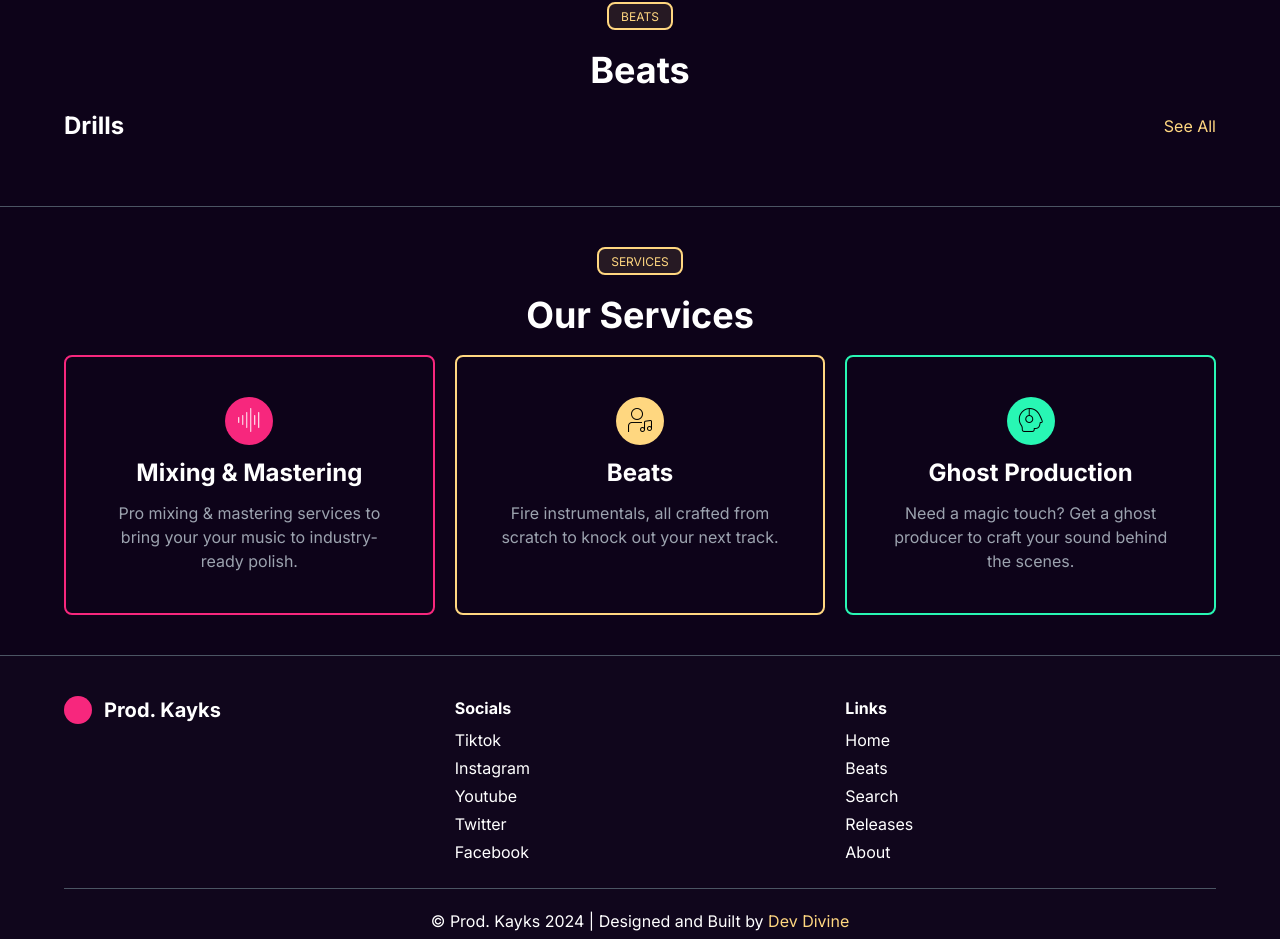
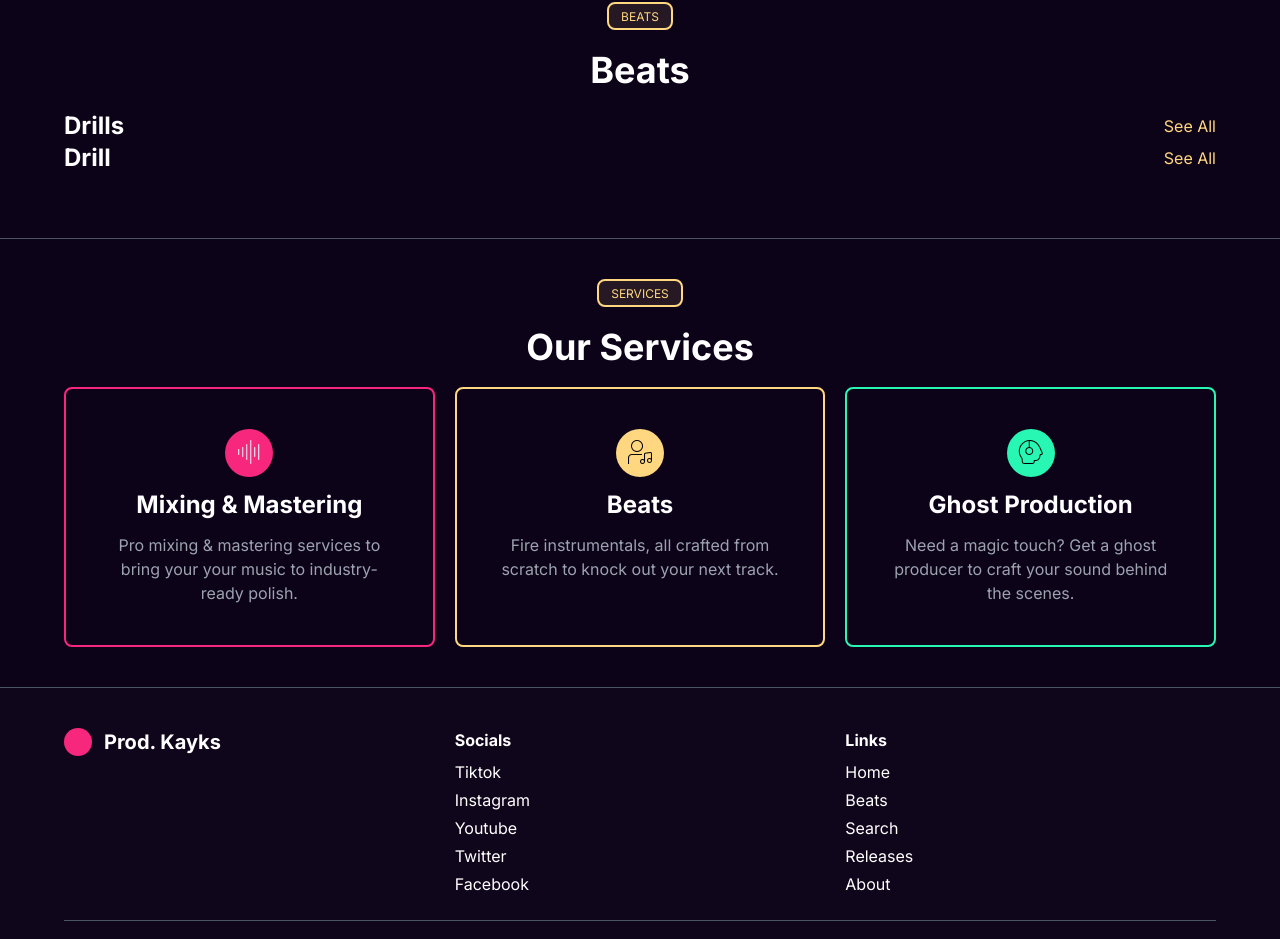
Before and after one commit to Okeke-Divine/Prod-Kayks, a Next.js app: page / in a window 1280 px wide. Shown: the part 773-1712 px from the top of the page. Built offline with nearby package versions, Linux system fonts and the light colour scheme.

Commit message:
Fixed major bugs

```diff
--- a/src/components/home/Beats.jsx
+++ b/src/components/home/Beats.jsx
@@ -1,6 +1,7 @@
 import Link from "next/link";
 import CTag from "../shared/CTag";
 import Divider from "../shared/Divider";
+import ComponentTitle from "../shared/ComponentTitle";
 
 export default function Beats() {
   return (
@@ -20,6 +21,7 @@ export default function Beats() {
               </Link>
             </div>
           </div>
+          <ComponentTitle name="Drill" url="/beats/?genre=drill" />
         </div>
       </div>
       <br />
--- a/src/components/shared/ComponentTitle.jsx
+++ b/src/components/shared/ComponentTitle.jsx
@@ -1,3 +1,5 @@
+import Link from "next/link";
+
 export default function ComponentTitle({name, url}) {
   return (
     <>
```
